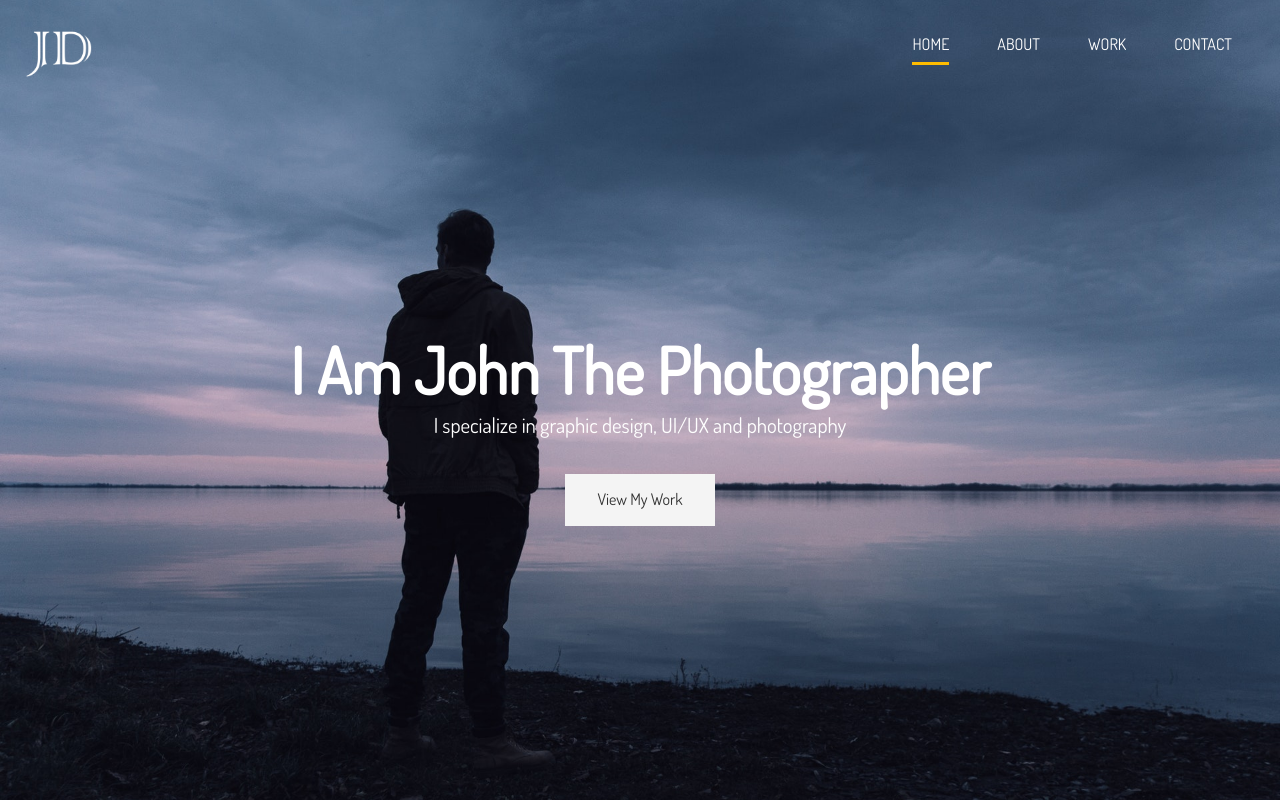
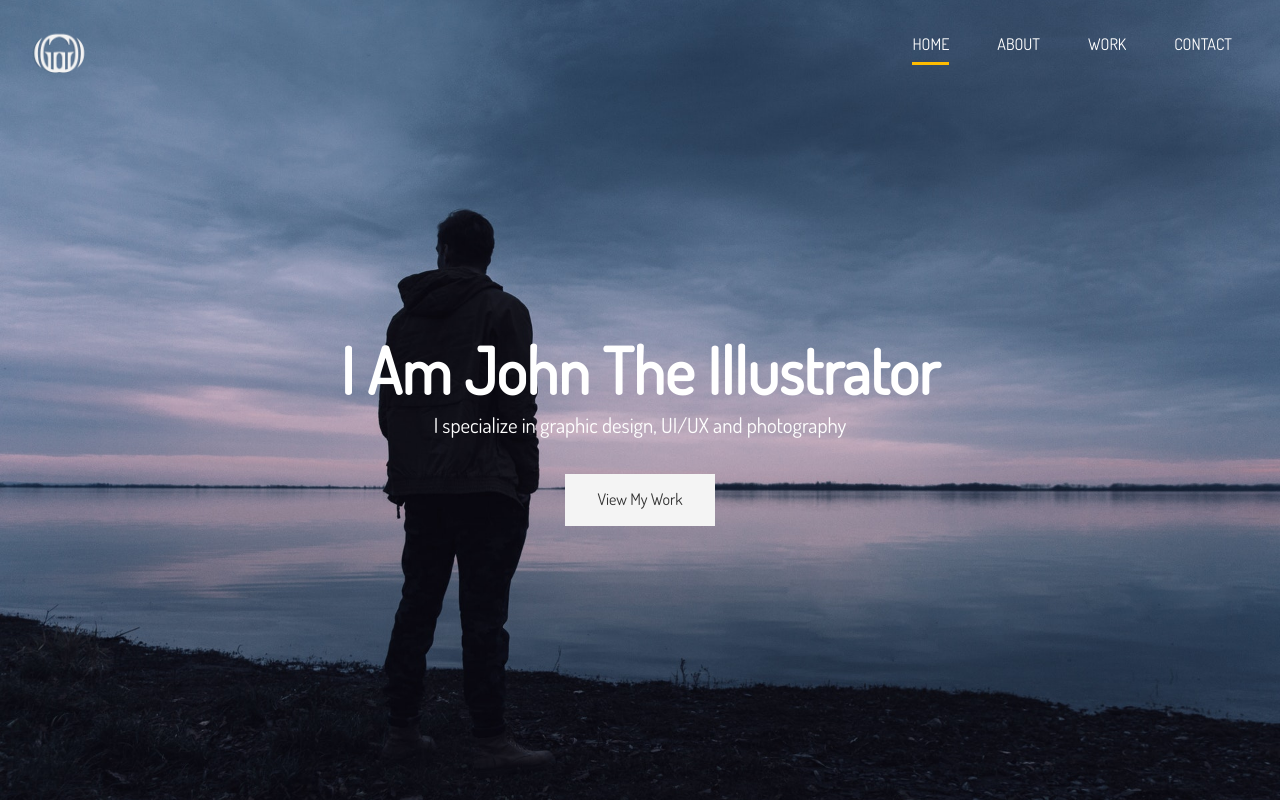
Before and after one commit to Ella83/ella83.github.io, a website: page portfolio_website/index.html in a window 1280 px wide. Shown: the top 802 px of the page. Drawn offline with Linux system fonts and the light colour scheme.

Commit message:
Cambiato logo

```diff
--- a/portfolio_website/index.html
+++ b/portfolio_website/index.html
@@ -15,14 +15,14 @@
       rel="stylesheet"
     />
     <link rel="stylesheet" href="css/main.css" />
-    <title>John Doe | UI/UX Designer & Photographer</title>
+    <title>Giuliana Ganci | UI/UX Designer & Illustrator</title>
   </head>
   <body>
     <!-- Header -->
     <header id="header-home">
       <div class="container">
         <nav id="main-nav">
-          <img src="img/logo.png" alt="My Portfolio" id="logo" />
+          <img src="img/GG.png" alt="My Portfolio" id="logo" />
           <ul>
             <li><a href="index.html" class="current">Home</a></li>
             <li><a href="about.html">About</a></li>
@@ -36,7 +36,7 @@
             <span
               class="txt-type"
               data-wait="3000"
-              data-words='["Photographer", "Designer", "UI/UX Dev"]'
+              data-words='["Illustrator", "Designer", "UI/UX Dev"]'
             ></span>
           </h1>
           <p class="lead">
```
Also changed, not shown: portfolio_website/about.html (+2 -2 lines), portfolio_website/contact.html (+2 -2 lines), portfolio_website/work.html (+2 -2 lines), portfolio_website/img/GG.png (added).
